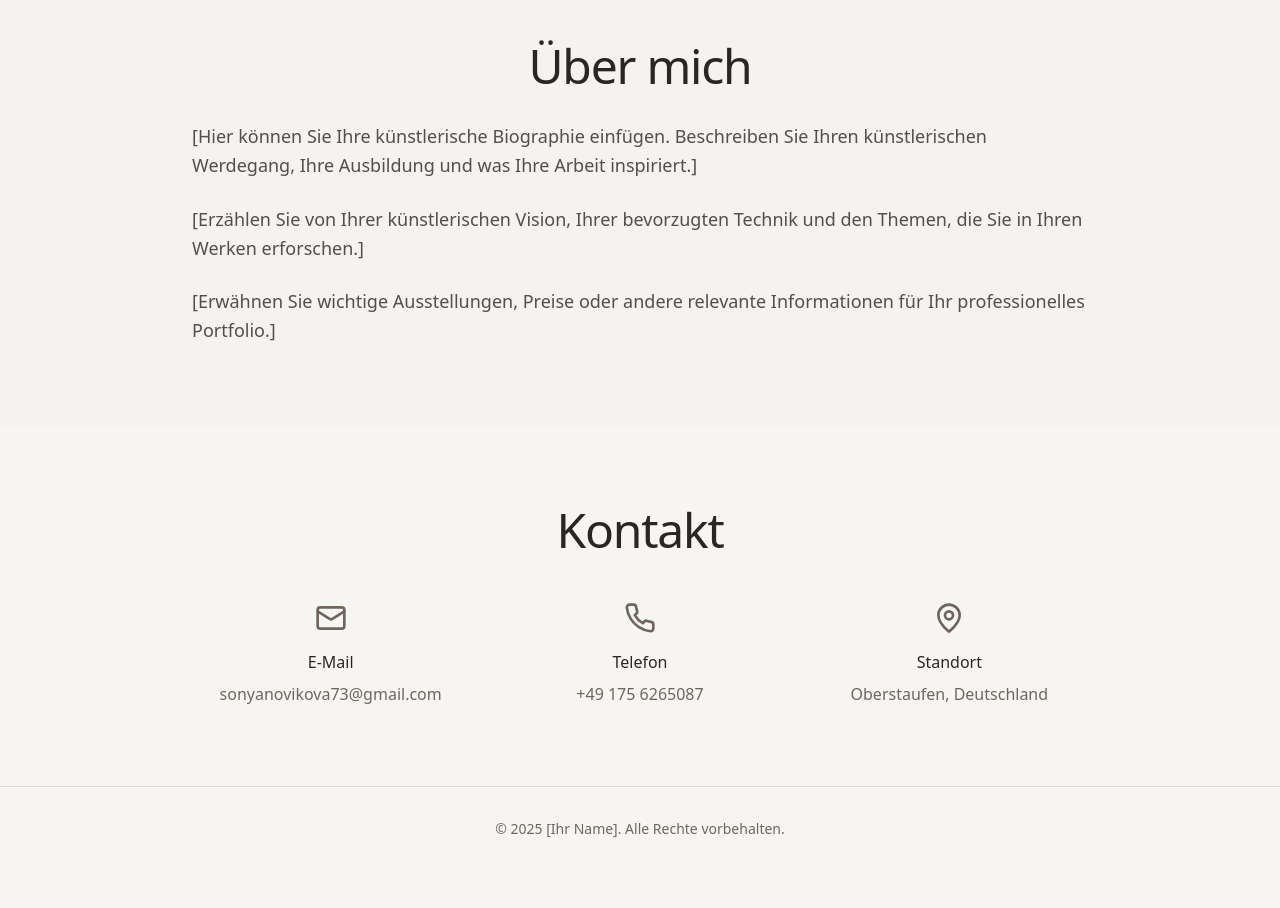
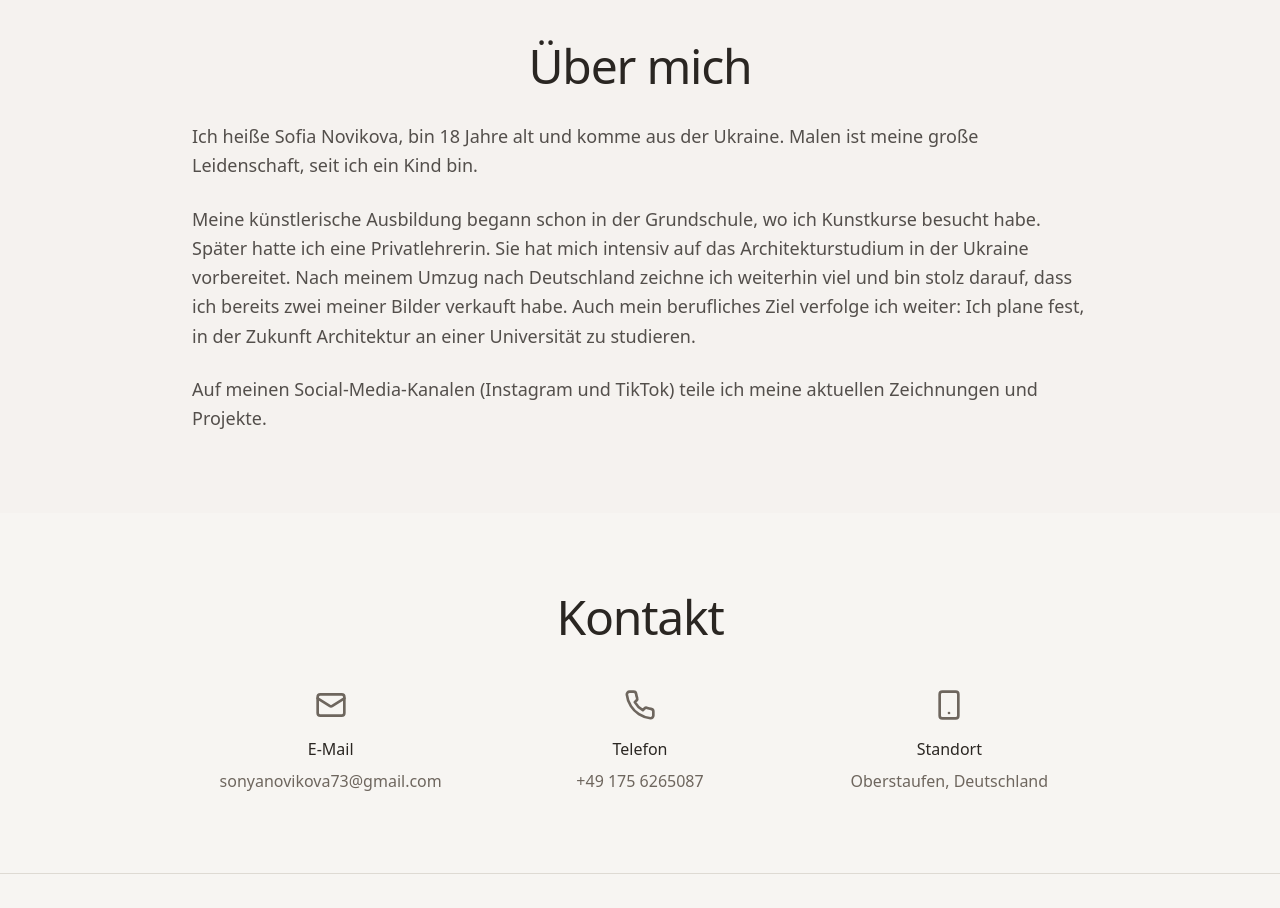
Before and after one commit to sonyanovikova73-netizen/meine-kunst-galerie, a React (Vite) app: page / in a window 1280 px wide. Shown: the part 3160-4068 px from the top of the page. Before the commit the page ends 4031 px from the top, so only its background shows below. Built offline with nearby package versions, Linux system fonts and the light colour scheme; the HTML template or start-up script is replaced by a standard one.

Commit message:
Visual edit in Lovable
Edited UI in Lovable

```diff
--- a/src/components/About.tsx
+++ b/src/components/About.tsx
@@ -1,27 +1,20 @@
 const About = () => {
-  return (
-    <section id="uber-mich" className="py-20 px-6 bg-secondary/30">
+  return <section id="uber-mich" className="py-20 px-6 bg-secondary/30">
       <div className="max-w-4xl mx-auto">
         <h2 className="text-4xl md:text-5xl font-light tracking-tight mb-8 text-center">
           Über mich
         </h2>
         <div className="prose prose-lg mx-auto text-foreground/80">
           <p className="text-lg font-light leading-relaxed mb-6">
-            [Hier können Sie Ihre künstlerische Biographie einfügen. Beschreiben Sie Ihren
-            künstlerischen Werdegang, Ihre Ausbildung und was Ihre Arbeit inspiriert.]
+            Ich heiße Sofia Novikova, bin 18 Jahre alt und komme aus der Ukraine. Malen ist meine große Leidenschaft, seit ich ein Kind bin.
           </p>
-          <p className="text-lg font-light leading-relaxed mb-6">
-            [Erzählen Sie von Ihrer künstlerischen Vision, Ihrer bevorzugten Technik
-            und den Themen, die Sie in Ihren Werken erforschen.]
-          </p>
+          <p className="text-lg font-light leading-relaxed mb-6">Meine künstlerische Ausbildung begann schon in der Grundschule, wo ich Kunstkurse besucht habe. Später hatte ich eine Privatlehrerin. Sie hat mich intensiv auf das Architekturstudium in der Ukraine vorbereitet.
+Nach meinem Umzug nach Deutschland zeichne ich weiterhin viel und bin stolz darauf, dass ich bereits zwei meiner Bilder verkauft habe. Auch mein berufliches Ziel verfolge ich weiter: Ich plane fest, in der Zukunft Architektur an einer Universität zu studieren.</p>
           <p className="text-lg font-light leading-relaxed">
-            [Erwähnen Sie wichtige Ausstellungen, Preise oder andere relevante
-            Informationen für Ihr professionelles Portfolio.]
+            Auf meinen Social-Media-Kanalen (Instagram und TikTok) teile ich meine aktuellen Zeichnungen und Projekte.
           </p>
         </div>
       </div>
-    </section>
-  );
+    </section>;
 };
-
 export default About;
--- a/src/components/Contact.tsx
+++ b/src/components/Contact.tsx
@@ -1,4 +1,4 @@
-import { Mail, Phone, MapPin } from "lucide-react";
+import { Mail, Phone, Smartphone } from "lucide-react";
 const Contact = () => {
   return <section id="kontakt" className="py-20 px-6">
       <div className="max-w-4xl mx-auto text-center">
@@ -19,7 +19,7 @@ const Contact = () => {
             </a>
           </div>
           <div className="flex flex-col items-center">
-            <MapPin className="w-8 h-8 mb-4 text-muted-foreground" />
+            <Smartphone className="w-8 h-8 mb-4 text-muted-foreground" />
             <h3 className="font-light mb-2">Standort</h3>
             <p className="text-muted-foreground">
               Oberstaufen, Deutschland
```
